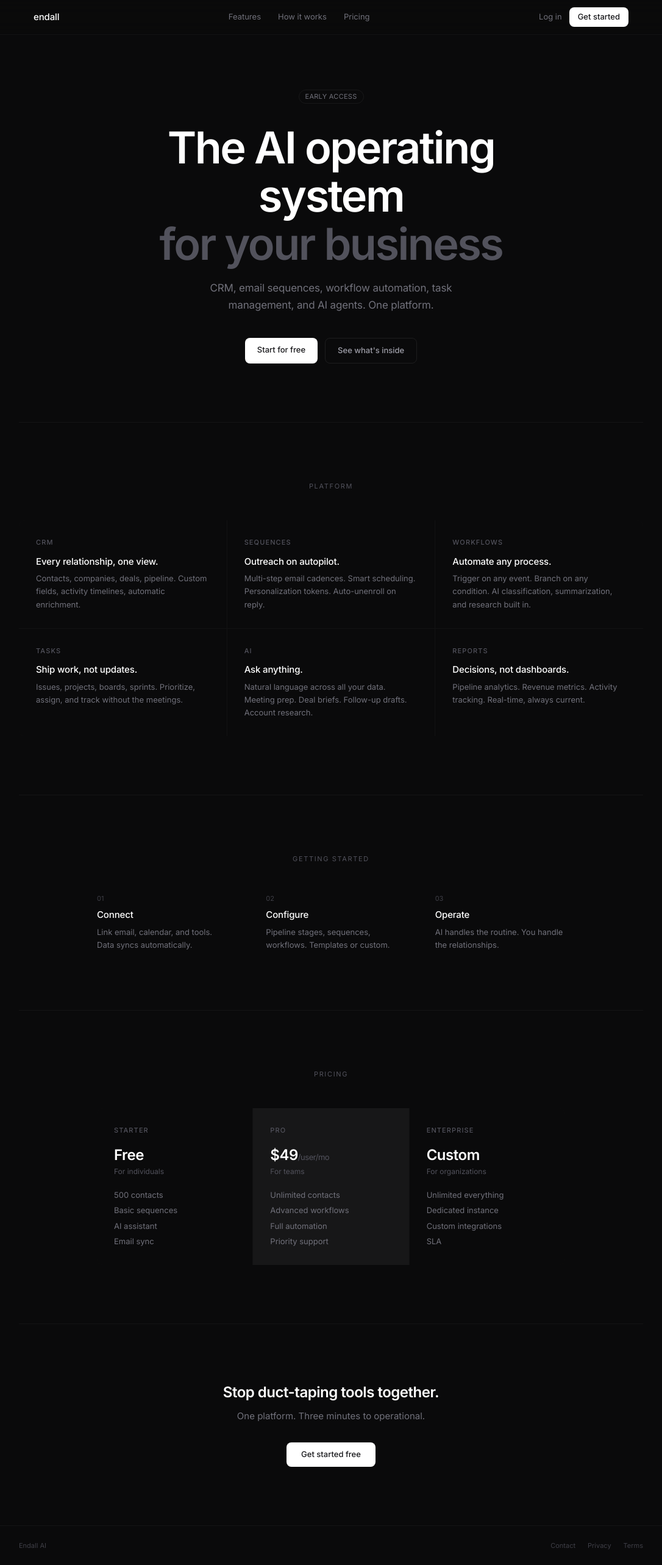
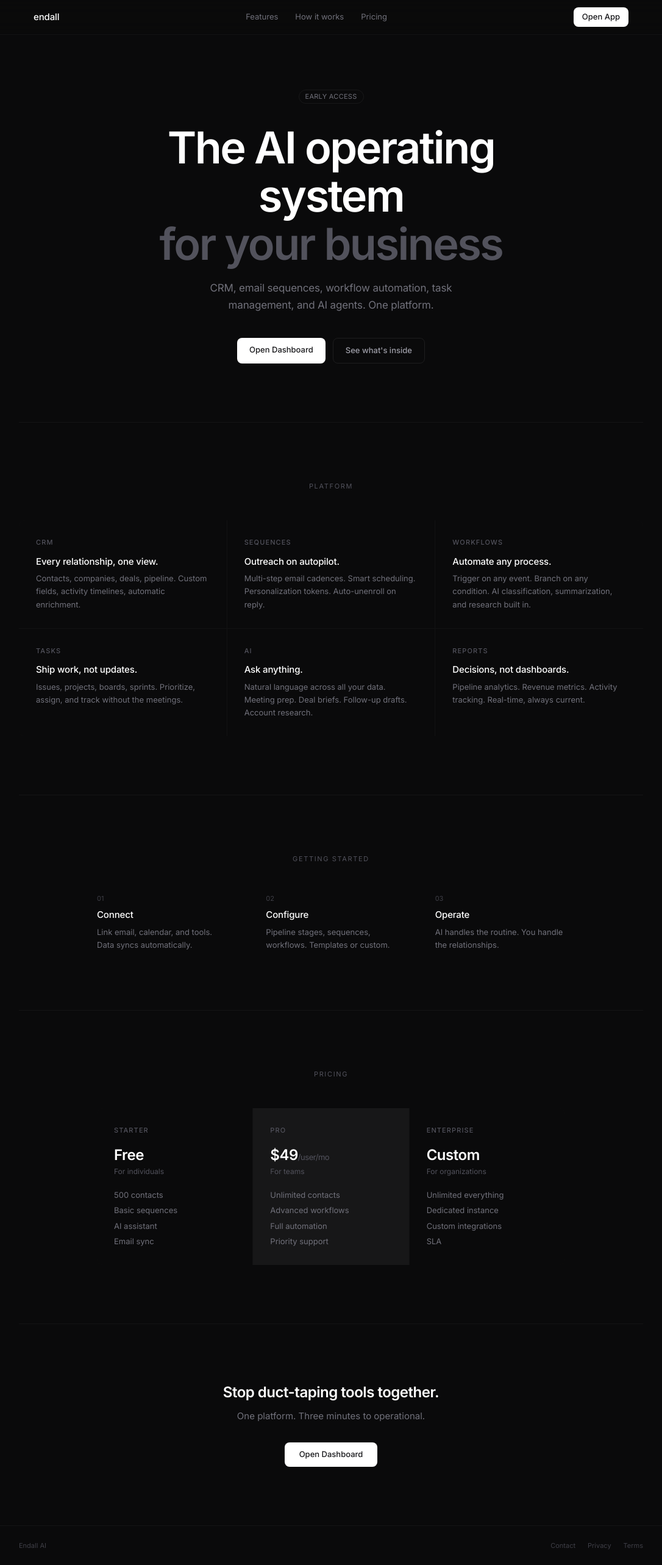
Before and after one commit to JakeLevison/endall-web, a Next.js app: page / in a window 1280 px wide. Shown: the whole page at 61% size, without its empty margins (97-1183 px from the left). Built offline with nearby package versions, Linux system fonts and the light colour scheme.

Commit message:
Fix landing page: all CTAs now link to /dashboard, visible on mobile
Co-Authored-By: Claude Opus 4.6 (1M context) <noreply@anthropic.com>

```diff
--- a/src/app/page.tsx
+++ b/src/app/page.tsx
@@ -60,14 +60,11 @@ export default function Home() {
             </a>
           </div>
           <div className="flex items-center gap-3">
-            <Link href="/dashboard" className="text-[13px] text-zinc-500 hover:text-zinc-300 transition-colors hidden sm:block">
-              Log in
-            </Link>
             <Link
               href="/dashboard"
               className="text-[13px] font-medium text-zinc-900 bg-white px-3.5 py-1.5 rounded-md hover:bg-zinc-100 transition-colors"
             >
-              Get started
+              Open App
             </Link>
           </div>
         </div>
@@ -90,10 +87,10 @@ export default function Home() {
           </p>
           <div className="mt-8 sm:mt-10 flex flex-col sm:flex-row gap-3 justify-center px-4 sm:px-0">
             <Link
-              href="/signup"
+              href="/dashboard"
               className="bg-white text-zinc-900 px-5 py-2.5 rounded-md text-[13px] font-medium hover:bg-zinc-100 transition-colors text-center"
             >
-              Start for free
+              Open Dashboard
             </Link>
             <a
               href="#features"
@@ -251,10 +248,10 @@ export default function Home() {
             One platform. Three minutes to operational.
           </p>
           <Link
-            href="/signup"
+            href="/dashboard"
             className="inline-block bg-white text-zinc-900 px-6 py-2.5 rounded-md text-[13px] font-medium hover:bg-zinc-100 transition-colors"
           >
-            Get started free
+            Open Dashboard
           </Link>
         </div>
       </section>
```
